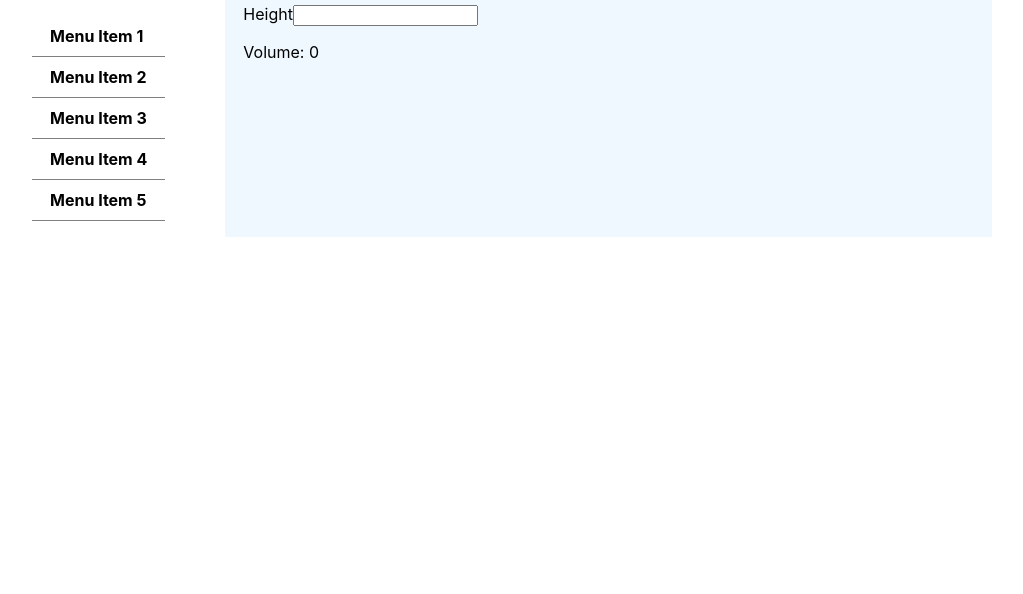
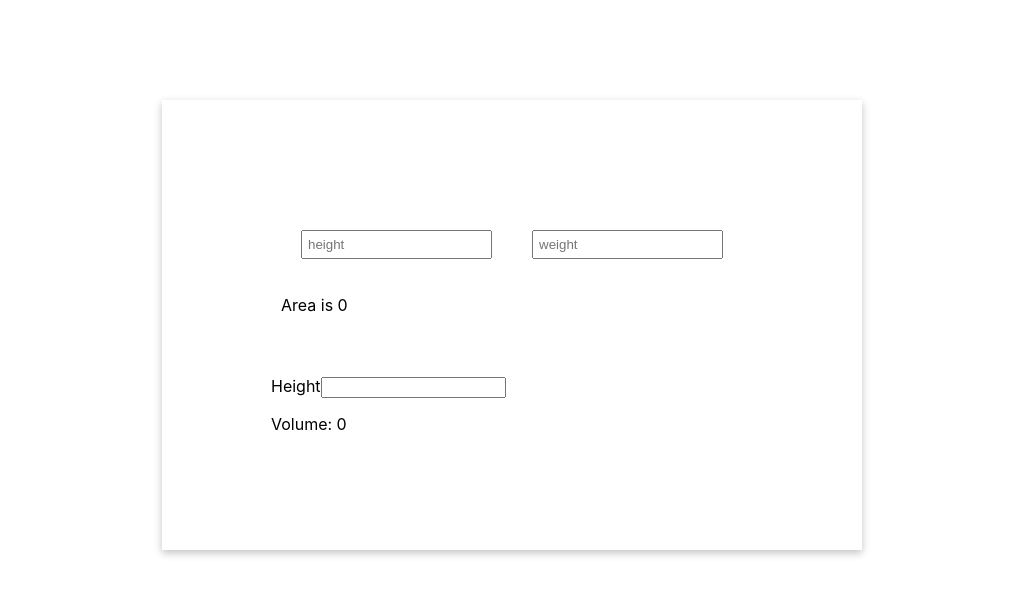
Before and after one commit to dtarxanyan/movies-project, a React (Create React App) app: page / in a window 1280 px wide. Shown: the top 594 px of the page, without its empty margins (128-1151 px from the left). Built offline with nearby package versions, Linux system fonts and the light colour scheme.

Commit message:
area and volume mix

```diff
--- a/src/App.js
+++ b/src/App.js
@@ -1,7 +1,6 @@
 import React from "react";
-import Layout from "./components/Functional/Layout/Layout";
-import RegistrationPage from "./components/Functional/RegistrationPage/RegistrationPage";
-import CalcVolume from "./components/Functional/CalcVolume/CalcVolume";
+
+import VolumeAndArea from "./components/VolumeAndArea";
 
 class App extends React.Component {
   constructor(props) {
@@ -10,9 +9,9 @@ class App extends React.Component {
 
   render() {
     return (
-            <Layout>
-                <CalcVolume area={10}/>
-            </Layout>
+      <div className="container">
+        <VolumeAndArea />
+      </div>
     );
   }
 }
--- a/src/components/Functional/CalcVolume/CalcVolume.js
+++ b/src/components/Functional/CalcVolume/CalcVolume.js
@@ -1,10 +1,10 @@
-import React, {useState} from "react";
+import React, { useState } from "react";
 import Input from "../Input/Input";
 
 const CalcVolume = (props) => {
-    const {area} = props;
+  const { area } = props;
   const [volume, setVolume] = useState(0);
-
+  console.log(area);
   const calcVolume = (area, height) => {
     return area * height;
   };
@@ -12,21 +12,19 @@ const CalcVolume = (props) => {
   const onChange = (height) => {
     const vol = calcVolume(area, height);
     setVolume(vol);
-    }
+  };
 
   return (
     <>
       <Input
-                type={'number'}
-                label={'Height'}
-                onChange={(name, value) => onChange(value || 0)}
+        type={"number"}
+        label={"Height"}
+        onChange={(value) => onChange(value)}
       />
 
-            <p>
-                Volume: {volume}
-            </p>
+      <p>Volume: {volume}</p>
     </>
-    )
-}
+  );
+};
 
 export default CalcVolume;
--- a/src/components/Functional/Input/Input.js
+++ b/src/components/Functional/Input/Input.js
@@ -1,12 +1,21 @@
-import React, { useState } from 'react';
+import React, { useState } from "react";
 
-const Input = ({id, className, type, label, placeholder, name, value, onChange}) => {
-    const [inputValue, setInputValue] = useState(`${value}`)
+const Input = ({
+  id,
+  className,
+  type,
+  label,
+  placeholder,
+  name,
+  value,
+  onChange,
+}) => {
+  const [inputValue, setInputValue] = useState(`${value}`);
 
   const handleChange = (e) => {
-        setInputValue(e.target.value)
-        onChange(name, e.target.value)
-    }
+    setInputValue(e.target.value);
+    onChange(e.target.value);
+  };
 
   return (
     <div>
@@ -15,10 +24,11 @@ const Input = ({id, className, type, label, placeholder, name, value, onChange})
         className={className}
         id={id}
         defaultValue={inputValue}
-                onChange={ handleChange }
+        onChange={handleChange}
         type={type}
         placeholder={placeholder}
-                name={name}/>
+        name={name}
+      />
     </div>
   );
 };
--- /dev/null
+++ b/src/components/VolumeAndArea/index.js
@@ -0,0 +1,27 @@
+import CalcVolume from "../Functional/CalcVolume/CalcVolume";
+import { useState } from "react";
+const VolumeAndArea = () => {
+  const [height, setHeight] = useState(null);
+  const [weight, setWeight] = useState(null);
+
+  return (
+    <div>
+      <form className="form">
+        <input
+          type="number"
+          placeholder="height"
+          onChange={(e) => setHeight(e.target.value)}
+        />
+        <input
+          type="number"
+          placeholder="weight"
+          onChange={(e) => setWeight(e.target.value)}
+        />
+        <p>Area is {height * weight}</p>
+      </form>
+      <CalcVolume area={height * weight} />
+    </div>
+  );
+};
+
+export default VolumeAndArea;
--- a/src/index.css
+++ b/src/index.css
@@ -50,3 +50,13 @@ code {
   font-weight: bold;
   cursor: pointer;
 }
+
+.form {
+  padding: 10px;
+  margin-bottom: 35px;
+}
+
+.form input {
+  padding: 5px;
+  margin: 20px;
+}
```
Lines whose indentation alone changed are shown as unchanged.
